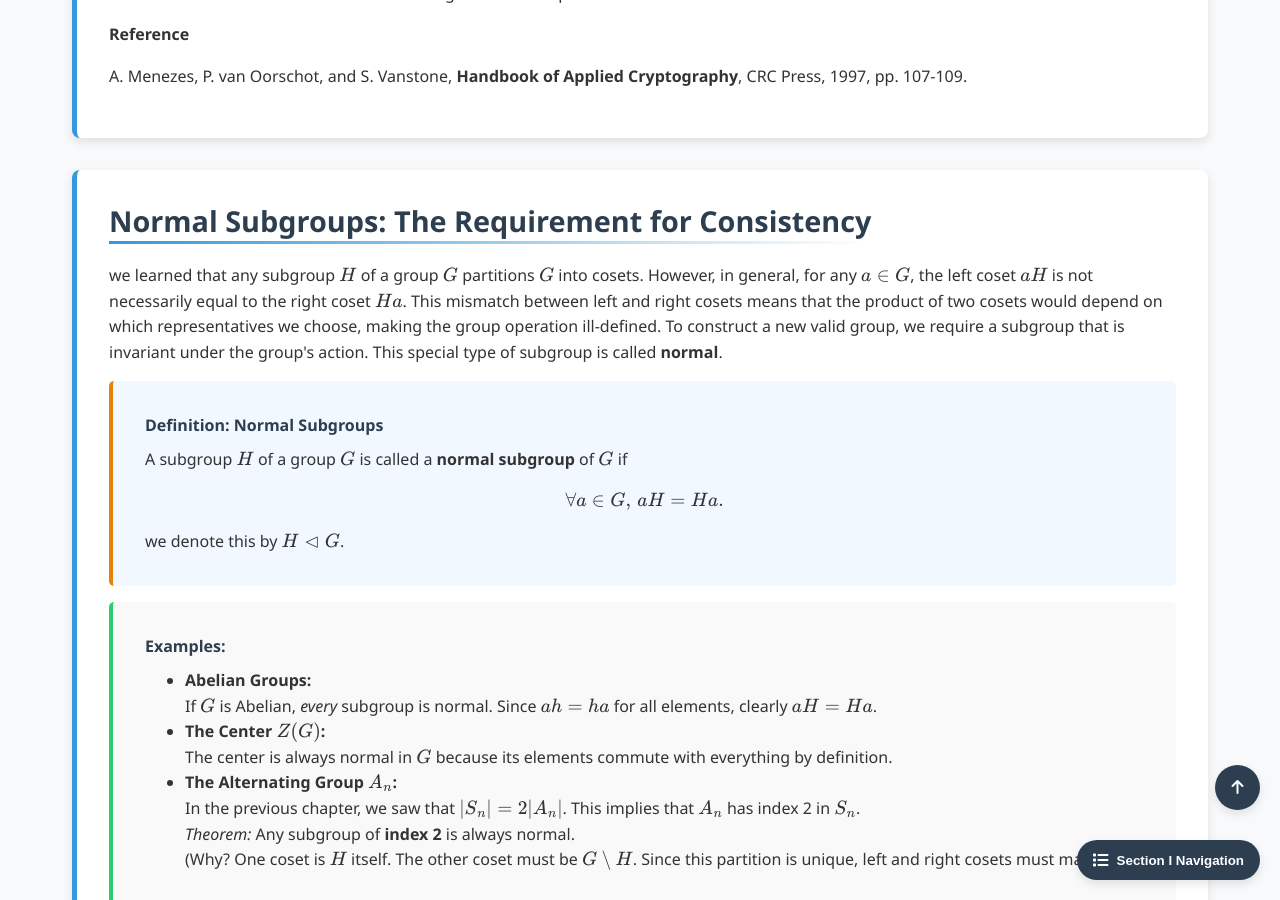
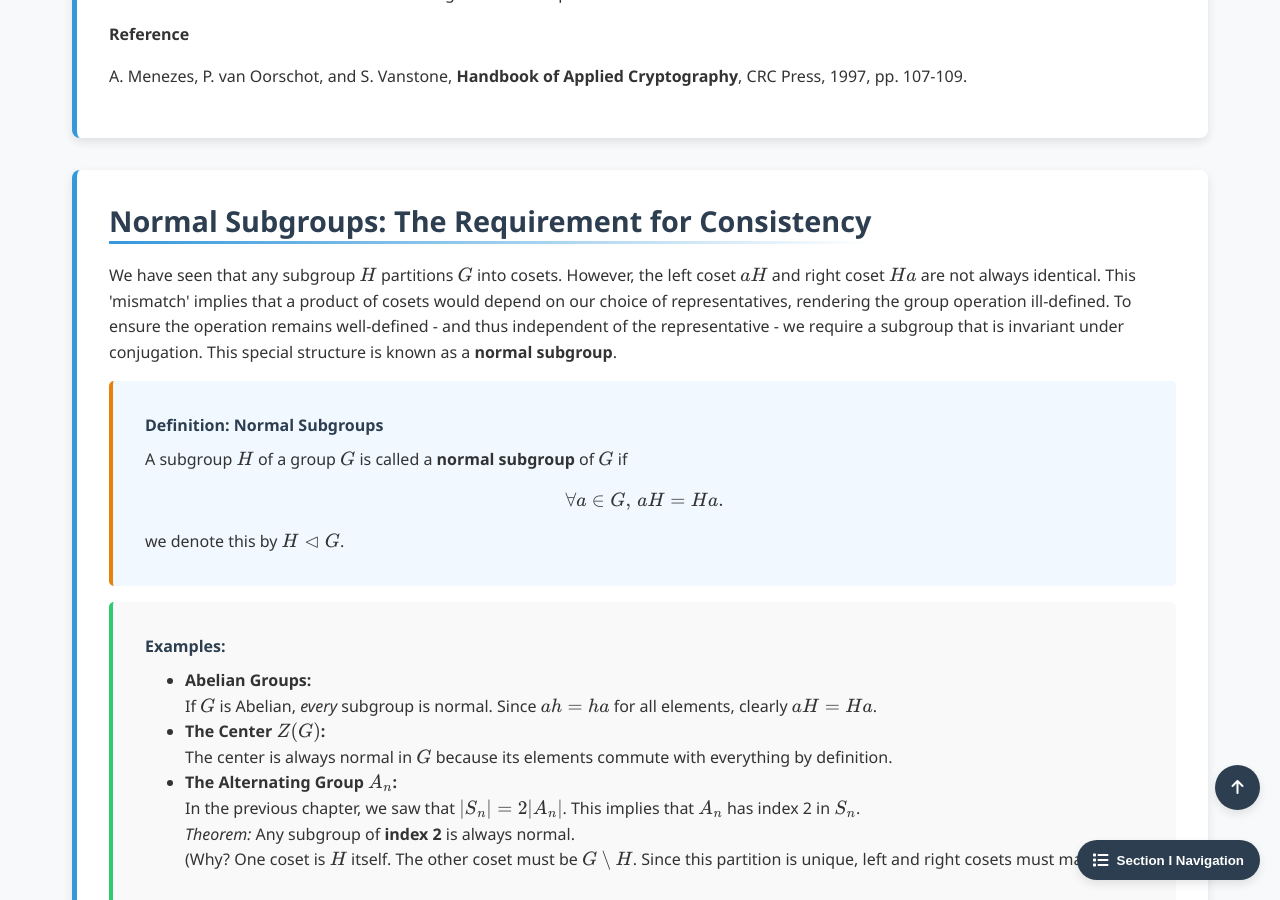
Before and after one commit to Yusukey01/yusukey01.github.io, a Jekyll site: the page built from Mathematics/Linear_algebra/group_isomorphism.html, in a window 1280 px wide and 900 px high, scrolled down 5243 px. Built offline with Jekyll 4.4.1, drawn with Linux system fonts in a browser that asks for light colours; some of the changed text lies outside the part shown.

Commit message:
fixed notation, explanation, and math

```diff
--- a/Mathematics/Linear_algebra/group_isomorphism.html
+++ b/Mathematics/Linear_algebra/group_isomorphism.html
@@ -365,11 +365,10 @@ uses_python: false
                 <h2>Normal Subgroups: The Requirement for Consistency</h2>
 
                 <p>
-                  we learned that any subgroup \(H\) of a group \(G\) partitions \(G\) into cosets. However, in general, for any \(a \in G\),
-                  the left coset \(aH\) is not necessarily equal to the right coset \(Ha\). This mismatch between left and right cosets means
-                  that the product of two cosets would depend on which representatives we choose, making the group operation ill-defined.
-                  To construct a new valid group, we require a subgroup that is invariant under the group's action. This special type of
-                  subgroup is called <strong>normal</strong>.
+                    We have seen that any subgroup \(H\) partitions \(G\) into cosets. However, the left coset \(aH\) and right coset \(Ha\) are
+                    not always identical. This 'mismatch' implies that a product of cosets would depend on our choice of representatives, rendering
+                    the group operation ill-defined. To ensure the operation remains well-defined - and thus independent of the representative - we
+                    require a subgroup that is invariant under conjugation. This special structure is known as a <strong>normal subgroup</strong>.
                 </p>
 
                 <div class="theorem">
@@ -435,10 +434,12 @@ uses_python: false
             <section id="factor" class="section-content">
                 <h2>Factor Groups (Quotient Groups)</h2>
 
-                <p>
-                    This is the payoff. If \(H\) is a normal subgroup, we can treat the cosets themselves as elements of a brand new group.
-                    This process is called "modding out" by \(H\). It essentially "blurs" the details inside \(H\) so we can see the coarser
-                    structure of \(G\).
+                 <p>
+                    We have seen that a normal subgroup \(H\) satisfies \(aH = Ha\) for all \(a \in G\),
+                    ensuring that left and right cosets coincide. This property is not merely a curiosity — it
+                    is precisely the condition required to define a consistent group operation on the set of cosets.
+                    With normality in hand, we can now "collapse" a group into a simpler structure by treating
+                    entire cosets as single elements.
                 </p>
 
                  <div class="theorem">
@@ -517,10 +518,11 @@ uses_python: false
                 <h2>Group Homomorphisms and Isomorphisms</h2>
 
                 <p>
-                    While cosets and factor groups allow us to simplify the internal structure of a single group,
-                    we often need to compare two different groups. A <strong>homomorphism</strong> is a mapping
-                    between groups that "respects" their algebraic operations. It acts as a structural bridge,
-                    allowing us to see how the properties of one group are mirrored in another.
+                    While cosets and factor groups allow us to analyze groups as isolated algebraic systems,
+                    we often need to investigate the structural relationships between different groups.
+                    This section introduces group homomorphisms — mappings that preserve algebraic operations.
+                    These functions act as a structural bridge, allowing us to see how the properties of one
+                    group are faithfully mirrored in another
                 </p>
 
                 <div class="theorem">
@@ -734,16 +736,19 @@ uses_python: false
                     The First Isomorphism Theorem is the "Grand Unification" of this chapter.
                     It says that <strong>every homomorphism is essentially a factor group construction.</strong>
                 </p>
+
                 <p>
-                    If we map \(G \to \overline{G}\), we are implicitly doing three things:
+                    When we map \(G \to \overline{G}\) via \(\phi\), we are implicitly doing three things:
                     <ol>
-                        <li><strong>Collapsing:</strong> collapse the Kernel \(K\) into a single point (the identity).</li>
-                        <li><strong>Partitioning:</strong> bundle the rest of \(G\) into cosets of \(K\).</li>
-                        <li><strong>Relabeling:</strong> rename these cosets to match the elements of the image \(\phi(G)\).</li>
+                        <li><strong>Collapsing:</strong> identifying all elements of \(\text{Ker }\phi\) as the identity.</li>
+                        <li><strong>Partitioning:</strong> grouping the elements of \(G\) into cosets of \(\text{Ker }\phi\).</li>
+                        <li><strong>Relabeling:</strong> matching each coset to its corresponding element in \(\phi(G)\).</li>
                     </ol>
-                    <br>
-                    Mathematically, this means the "quotient structure" \(G/\text{Ker }\phi\) is a perfect copy of the image \(\phi(G)\).
-                 </p>
+                </p>
+
+                <p>
+                    Mathematically, this means the quotient \(G/\text{Ker }\phi\) is isomorphic to the image \(\phi(G)\).
+                </p>
 
                 <p>
                     we immediately obtain following corollaries from TFIT.
```
